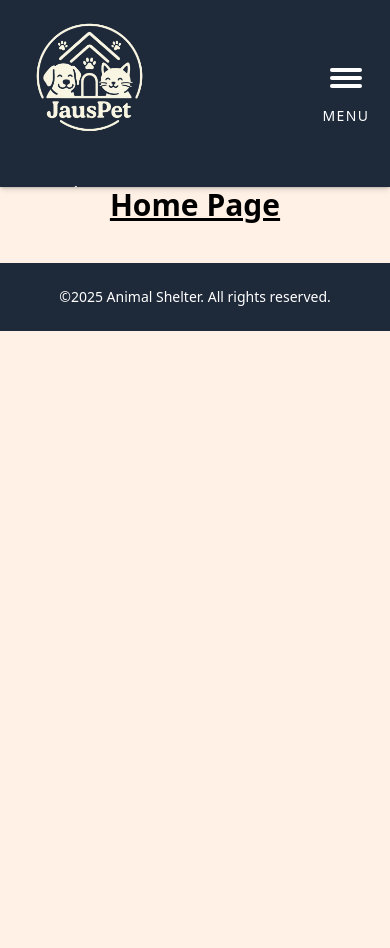
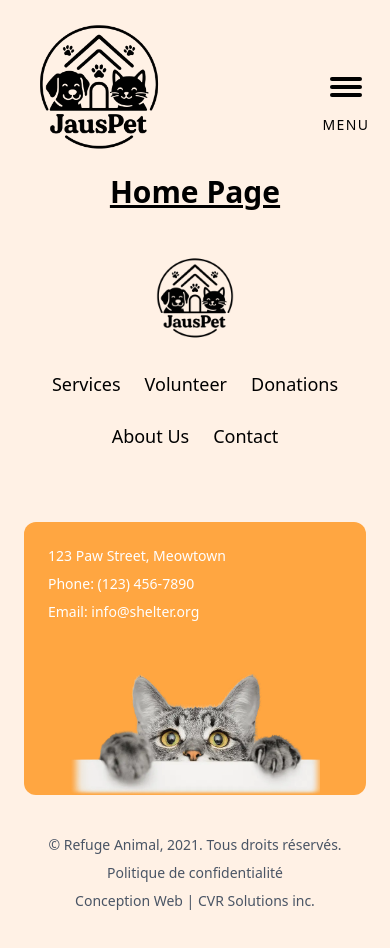
Before and after one commit to Ghdez13/animal-shelter-web, a React (Vite) app: page / in a window 390 px wide. Shown: the top 948 px of the page. Before the commit the page ends 844 px from the top, so only its background shows below. Built offline with nearby package versions, Linux system fonts and the light colour scheme.

Commit message:
Enhance footer design and navbar behavior for better UX

```diff
--- a/index.html
+++ b/index.html
@@ -3,6 +3,7 @@
   <head>
     <meta charset="UTF-8" />
     <link rel="icon" type="image/svg+xml" href="/vite.svg" />
+    <link href="/animal-shelter-app/src/index.css" rel="stylesheet">
     <meta name="viewport" content="width=device-width, initial-scale=1.0" />
     <title>JausPet</title>
   </head>
--- a/src/components/Footer.jsx
+++ b/src/components/Footer.jsx
@@ -1,10 +1,73 @@
+import LogoSmall from "../assets/logo/black-logo.webp";
+import DecorativeImage from "../assets/images/footer.webp";
+
 const Footer = () => {
   return (
-    <footer className="bg-gray-800 text-white py-6 mt-10">
-      <div className="container mx-auto text-center">
-        <p className="text-sm">
-          &copy;{new Date().getFullYear()} Animal Shelter. All rights reserved.
-        </p>
+    <footer className="bg-transparent text-black py-10">
+      <div className="max-w-6xl mx-auto px-6 flex flex-col space-y-10">
+        {/* Top section: logo + menu */}
+        <div className="flex flex-col md:flex-row md:justify-between items-center gap-6">
+          <img src={LogoSmall} alt="Logo footer" className="w-24 h-auto" />
+          <nav className="flex flex-wrap justify-center gap-6 text-lg">
+            <a href="/services" className="hover:underline">Services</a>
+            <a href="/volunteer" className="hover:underline">Volunteer</a>
+            <a href="/donations" className="hover:underline">Donations</a>
+            <a href="/about-us" className="hover:underline">About Us</a>
+            <a href="/contact" className="hover:underline">Contact</a>
+          </nav>
+        </div>
+
+        {/* Middle section: orange block with contact info */}
+        <div className="relative bg-[#FFA641] rounded-xl mt-8">
+          {/* Padding wrapper for content only */}
+          <div className="p-6 relative z-10">
+            <div className="text-white text-sm md:text-base">
+              <p className="mb-2">123 Paw Street, Meowtown</p>
+              <p className="mb-2">Phone: (123) 456-7890</p>
+              <p>Email: info@shelter.org</p>
+            </div>
+          </div>
+
+          {/* Decorative image for desktop/tablet */}
+          <div
+            className={`
+              absolute bottom-[-24px] right-[-11px] z-0
+              max-[639px]:bottom-[-8px] max-[639px]:right-[-7px] max-[639px]:w-[321px]
+              max-[525px]:hidden
+            `}
+          >
+            <img
+              src={DecorativeImage}
+              alt="Peeking cat"
+              className="w-[392px] h-auto"
+            />
+          </div>
+
+          {/* Decorative image for mobile */}
+          <div className="hidden max-[525px]:block mt-6 text-center">
+            <img
+              src={DecorativeImage}
+              alt="Peeking cat mobile"
+              className="w-[250px] h-auto mx-auto"
+            />
+          </div>
+        </div>
+
+        {/* Bottom section: legal and credits */}
+        <div className="text-center text-sm text-gray-600 space-y-2">
+          <p>© Refuge Animal, 2021. Tous droits réservés.</p>
+          <p>
+            <a href="/privacy-policy" className="hover:underline">
+              Politique de confidentialité
+            </a>
+          </p>
+          <p>
+            Conception Web |{" "}
+            <a href="https://cvrsolutions.ca/" className="hover:underline">
+              CVR Solutions inc.
+            </a>
+          </p>
+        </div>
       </div>
     </footer>
   );
--- a/src/components/Header.jsx
+++ b/src/components/Header.jsx
@@ -2,7 +2,7 @@ import Navbar from './Navbar'
 
 const Header = () =>{
     return(
-        <header className = "bg-white shadow-md sticky top-0 z-50">
+        <header className = "relative z-50">
             <Navbar/>
         </header>
     )
--- a/src/components/Navbar.jsx
+++ b/src/components/Navbar.jsx
@@ -1,5 +1,4 @@
 import LogoBlack from "../assets/logo/black-logo.webP";
-import LogoWhite from "../assets/logo/white-logo.webP";
 
 import { useState } from "react";
 import { Link } from "react-router-dom";
@@ -10,8 +9,8 @@ const Navbar = () => {
   const toggleMenu = () => setIsOpen(!isOpen);
 
   return (
-    <nav className="w-full bg-gray-800 text-white shadow-sm">
-      {/* Top bar: logo and hamburger */}
+    <nav className="w-full bg-transparent text-black">
+      {/* Top bar: logo and hamburger menu */}
       <div className="max-w-6xl mx-auto px-6 py-3 flex justify-between items-center">
         {/* Logo */}
         <Link to="/" onClick={() => setIsOpen(false)}>
@@ -19,12 +18,7 @@ const Navbar = () => {
             <img
               src={LogoBlack}
               alt="Animal Shelter logo, go to home page"
-              className="hidden md:block w-[150px] h-[150px] lg:w-[180px] lg:h-[180px] xl:w-[221px] xl:h-[221px]"
-            />
-            <img
-              src={LogoWhite}
-              alt="Animal Shelter logo, go to home page"
-              className="block md:hidden w-[131px] h-[131px]"
+              className="w-[150px] h-[150px] lg:w-[180px] lg:h-[180px] xl:w-[221px] xl:h-[221px]"
             />
           </div>
         </Link>
@@ -37,31 +31,36 @@ const Navbar = () => {
           aria-expanded={isOpen}
         >
           <span
-            className={`absolute w-8 h-1 bg-white rounded transition-transform duration-300 ease-in-out ${
-              isOpen ? "rotate-45" : "-translate-y-2"
+            className={`absolute w-8 h-1 rounded transition-transform duration-300 ease-in-out ${
+              isOpen ? "bg-black rotate-45" : "bg-black -translate-y-2"
             }`}
           ></span>
 
           <span
-            className={`absolute w-8 h-1 bg-white rounded transition-opacity duration-300 ease-in-out ${
-              isOpen ? "opacity-0" : "opacity-100"
+            className={`absolute w-8 h-1 rounded transition-opacity duration-300 ease-in-out ${
+              isOpen ? "opacity-0" : "opacity-100 bg-black"
             }`}
           ></span>
 
           <span
-            className={`absolute w-8 h-1 bg-white rounded transition-transform duration-300 ease-in-out ${
-              isOpen ? "-rotate-45" : "translate-y-2"
+            className={`absolute w-8 h-1 rounded transition-transform duration-300 ease-in-out ${
+              isOpen ? "bg-black -rotate-45" : "bg-black translate-y-2"
             }`}
           ></span>
 
           {!isOpen && (
-            <span className="absolute top-full mt-2 text-white text-sm tracking-widest select-none">
+            <span className="absolute top-full mt-2 text-black text-sm tracking-widest select-none">
               MENU
+            </span>
+          )}
+          {isOpen && (
+            <span className="absolute top-full mt-2 text-black text-sm tracking-widest select-none">
+              CLOSE
             </span>
           )}
         </button>
 
-        {/* Desktop nav */}
+        {/* Desktop navigation links */}
         <div className="hidden md:flex md:space-x-6 items-center">
           <Link to="/services" className="text-2xl hover:underline">
             Services
@@ -89,49 +88,29 @@ const Navbar = () => {
         </div>
       </div>
 
-      {/* Mobile nav with smooth expand/collapse */}
+      {/* Mobile navigation with smooth expand/collapse */}
       <div
-        className={`md:hidden overflow-hidden bg-gray-800 px-6 pb-8 transition-all ease-in-out duration-500 opacity-100 ${
-          isOpen ? "max-h-screen h-screen opacity-100" : "max-h-0 opacity-0"
+        className={`md:hidden overflow-hidden transition-all ease-in-out duration-500 ${
+          isOpen
+            ? "max-h-screen h-screen opacity-100 bg-gray-800 px-6 pb-8"
+            : "max-h-0 opacity-0 bg-transparent px-0 pb-0"
         }`}
         style={{ height: isOpen ? "100vh" : "0" }}
       >
         <div className="flex flex-col items-start space-y-8 mt-6">
-          <Link
-            to="/services"
-            className="text-2xl hover:underline"
-            onClick={() => setIsOpen(false)}
-          >
-            Services
-          </Link>
-          <Link
-            to="/volunteer"
-            className="text-2xl hover:underline"
-            onClick={() => setIsOpen(false)}
-          >
-            Volunteer
-          </Link>
-          <Link
-            to="/donations"
-            className="text-2xl hover:underline"
-            onClick={() => setIsOpen(false)}
-          >
-            Donations
-          </Link>
-          <Link
-            to="/about-us"
-            className="text-2xl hover:underline"
-            onClick={() => setIsOpen(false)}
-          >
-            About Us
-          </Link>
-          <Link
-            to="/contact"
-            className="text-2xl hover:underline"
-            onClick={() => setIsOpen(false)}
-          >
-            Contact
-          </Link>
+          {["services", "volunteer", "donations", "about-us", "contact"].map(
+            (path) => (
+              <Link
+                key={path}
+                to={`/${path}`}
+                className="text-2xl hover:underline text-white"
+                onClick={() => setIsOpen(false)}
+              >
+                {path.charAt(0).toUpperCase() +
+                  path.slice(1).replace("-", " ")}
+              </Link>
+            )
+          )}
         </div>
       </div>
 
```
Also changed, not shown: src/assets/images/bg-hero.svg (added).
